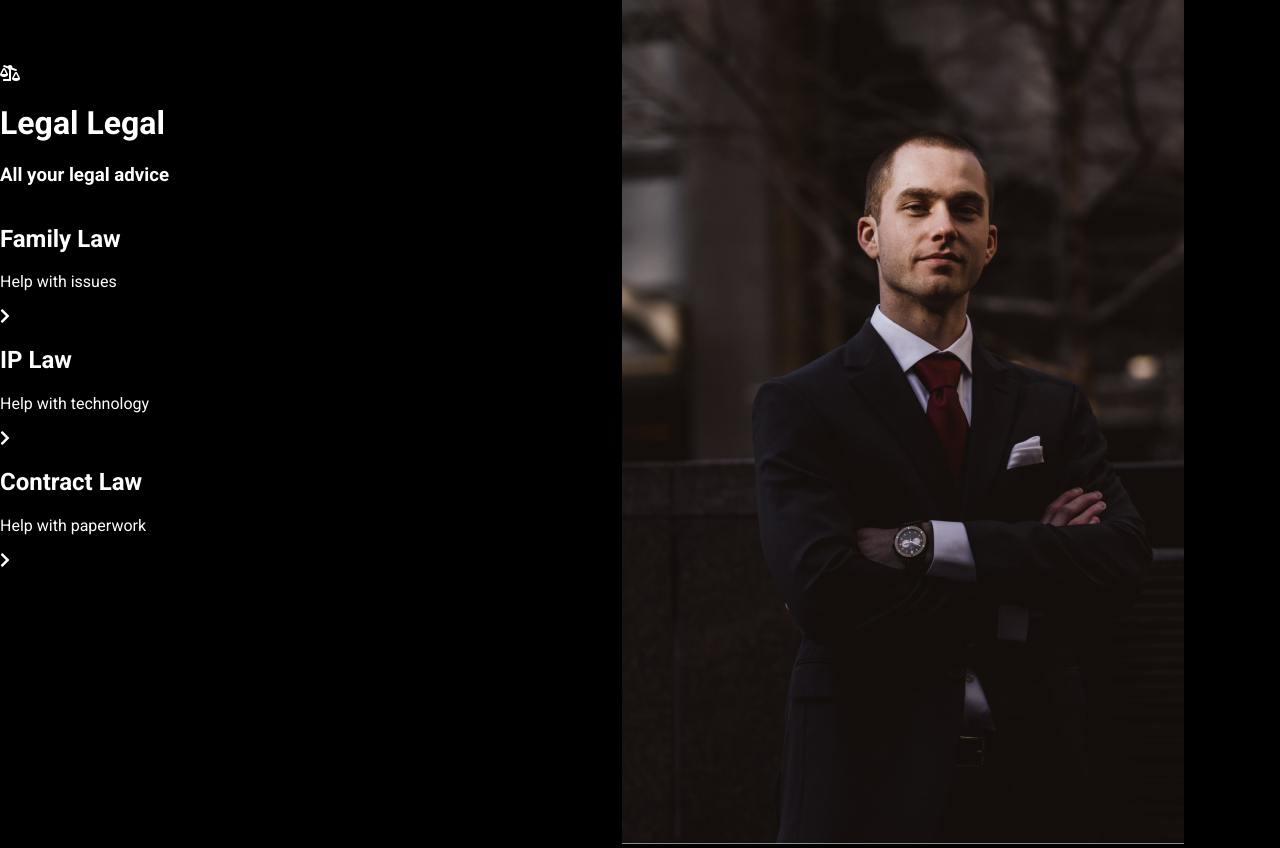
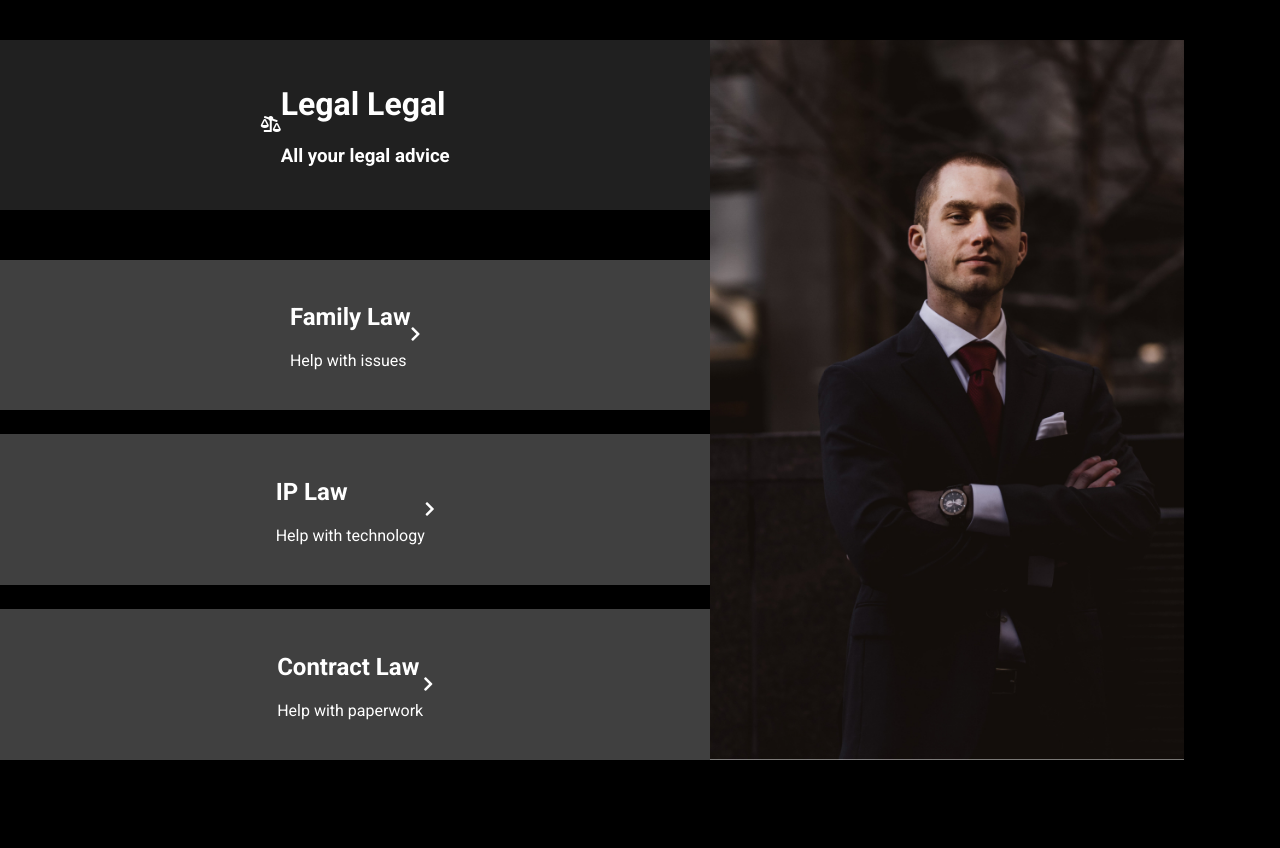
Before and after one commit to j3ffh95/law-design, a plain HTML site: page index.html in a window 1280 px wide. After the commit the page ends 800 px from the top, so only its background shows below. Drawn offline with Linux system fonts and the light colour scheme.

Commit message:
Styled the aside section

```diff
--- a/style.css
+++ b/style.css
@@ -26,4 +26,34 @@ main {
   flex-direction: column;
   width: 60%;
   height: 90vh;
+  /* justify-content: space-between; */
 }
+
+aside {
+  width: 40%;
+  height: 90vh;
+}
+
+aside img {
+  object-fit: cover;
+  height: 100%;
+  width: 100%;
+}
+
+.box {
+  background: #404040;
+  display: flex;
+  /* flex-direction: column; */
+  align-items: center;
+  justify-content: center;
+  padding: 1.5rem;
+}
+
+.box:not(:last-of-type) {
+  margin-bottom: 1.5rem;
+}
+
+.dark-box {
+  background-color: #202020;
+  margin-bottom: auto;
+}
```
